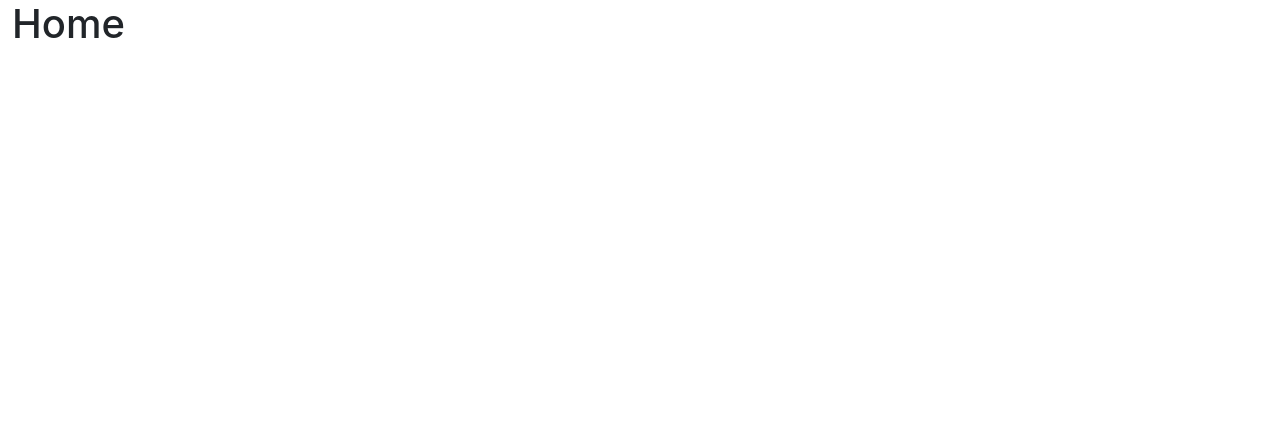
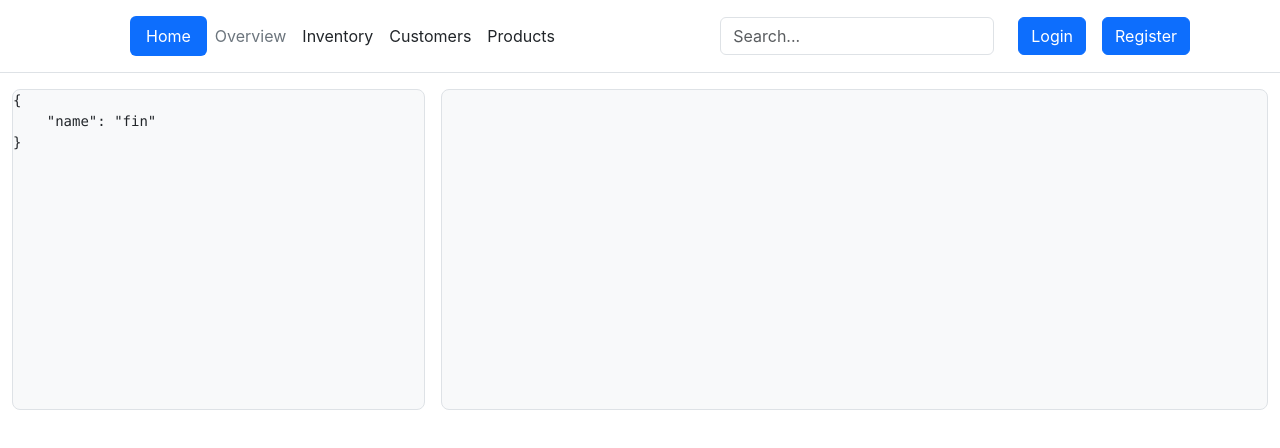
Before and after one commit to afinex/connect-front, a React (Create React App) app in the folder client/: page / in a window 1280 px wide. Shown: the top 448 px of the page. Built offline with nearby package versions, Linux system fonts and the light colour scheme.

Commit message:
added : topnav components and some amends at home component file

```diff
--- /dev/null
+++ b/client/src/resources/js/Components/TopNav.jsx
@@ -0,0 +1,48 @@
+import React from 'react';
+
+const TopNav = () => {
+    return (
+        <>
+        <header className="p-3 mb-3 border-bottom">
+            <div className="container">
+                <div className="d-flex flex-wrap align-items-center justify-content-center justify-content-lg-start">
+                    <a href="/" className="d-flex align-items-center mb-2 mb-lg-0 text-dark text-decoration-none">
+                        <svg className="bi me-2" width="40" height="32" role="img" aria-label="Bootstrap">
+                            <use xlinkHref="#bootstrap" />
+                        </svg>
+                    </a>
+
+                    <ul className="nav nav-pills col-12 col-lg-auto me-lg-auto mb-2 justify-content-center mb-md-0">
+                        <li class="nav-item"><a href="#" class="nav-link active" aria-current="page">Home</a></li>
+                        <li><a href="#" className="nav-link px-2 link-secondary">Overview</a></li>
+                        <li><a href="#" className="nav-link px-2 link-dark">Inventory</a></li>
+                        <li><a href="#" className="nav-link px-2 link-dark">Customers</a></li>
+                        <li><a href="#" className="nav-link px-2 link-dark">Products</a></li>
+                    </ul>
+
+                    <form className="col-12 col-lg-auto mb-3 mb-lg-0 me-lg-3" role="search">
+                        <input type="search" className="form-control" placeholder="Search..." aria-label="Search" />
+                    </form>
+
+                    <button className='btn btn-primary mx-2'>Login</button>
+                    <button className='btn btn-primary mx-2'>Register</button>
+                    {/* <div className="dropdown text-end">
+                        <a href="#" className="d-block link-dark text-decoration-none dropdown-toggle" data-bs-toggle="dropdown" aria-expanded="false">
+                            <img src="https://github.com/mdo.png" alt="mdo" width="32" height="32" className="rounded-circle" />
+                        </a>
+                        <ul className="dropdown-menu text-small">
+                            <li><a className="dropdown-item" href="#">New project...</a></li>
+                            <li><a className="dropdown-item" href="#">Settings</a></li>
+                            <li><a className="dropdown-item" href="#">Profile</a></li>
+                            <li><hr className="dropdown-divider" /></li>
+                            <li><a className="dropdown-item" href="#">Sign out</a></li>
+                        </ul>
+                    </div> */}
+                </div>
+            </div>
+        </header>
+        </>
+    );
+}
+
+export default TopNav;
--- a/client/src/resources/js/Pages/Home.jsx
+++ b/client/src/resources/js/Pages/Home.jsx
@@ -1,8 +1,25 @@
+import TopNav from "../Components/TopNav";
+import { useSelector } from "react-redux";
+
 const Home = () =>{
+    const {auth} = useSelector((state)=>({...state}));
+
     return(
-        <div className="container-fluid">
-            <h1>Home</h1>
+        <>
+        <TopNav/>
+        <div className="container-fluid pb-3">
+        <div className="d-grid gap-3" style={{ gridTemplateColumns: '1fr 2fr' }}>
+          <div className="bg-light border rounded-3">
+            <pre>{JSON.stringify(auth,null,4)}</pre>
+
+            <br /><br /><br /><br /><br /><br /><br /><br /><br /><br />
+          </div>
+          <div className="bg-light border rounded-3">
+            <br /><br /><br /><br /><br /><br /><br /><br /><br /><br />
+          </div>
         </div>
+        </div>
+        </>
     )
 }
 
```
